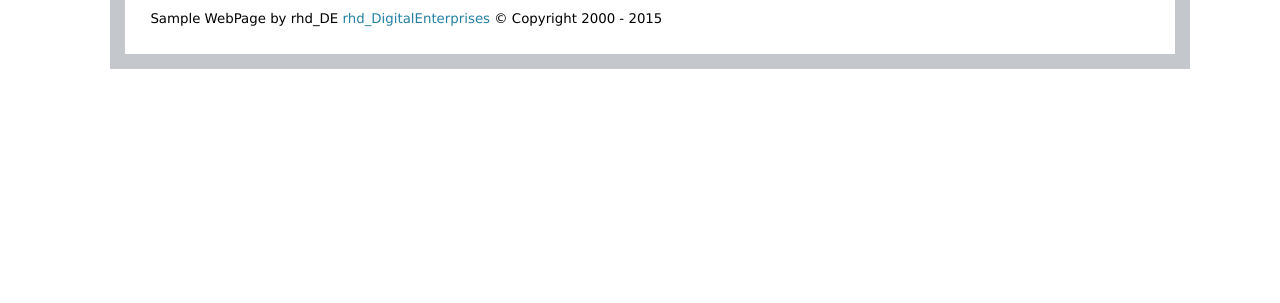
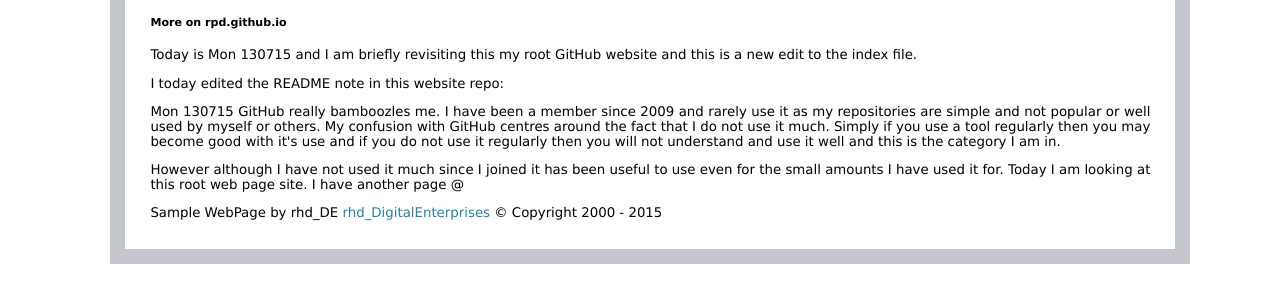
Before and after one commit to rpd/rpd.github.io, a plain HTML site: page index.html in a window 1280 px wide. Shown: the part 217-520 px from the top of the page. Drawn offline with nearby package versions, Linux system fonts and the light colour scheme.

Commit message:
Update index.html

```diff
--- a/index.html
+++ b/index.html
@@ -34,6 +34,23 @@
 	<h2>RPD GitHub website</h2>
 	<p>I created this webpage on Tue 11/11/14. </p>
 	<p>I hope to use it to increase my knowledge and skill with GitHub and web design and development.</p>
+
+	<h5>More on rpd.github.io</h5>
+	<p>Today is Mon 130715 and I am briefly revisiting this my root GitHub website and
+	this is a new edit to the index file.
+	</p>
+	<p>I today edited the README note in this website repo:</p>
+	<p>Mon 130715 GitHub really bamboozles me. I have been a member since 2009 and rarely use it as
+	my repositories are simple and not popular or well used by myself or others.
+	My confusion with GitHub centres around the fact that I do not use it much.
+	Simply if you use a tool regularly then you may become good with it's use and
+	if you do not use it regularly then you will not understand and use it well and
+	this is the category I am in.</p>
+<p>
+However although I have not used it much since I joined it has been useful to use even for the small
+amounts I have used it for. Today I am looking at this root web page site. I have another page @
+	</p>
+
 		</section>
 
 </section>
```
